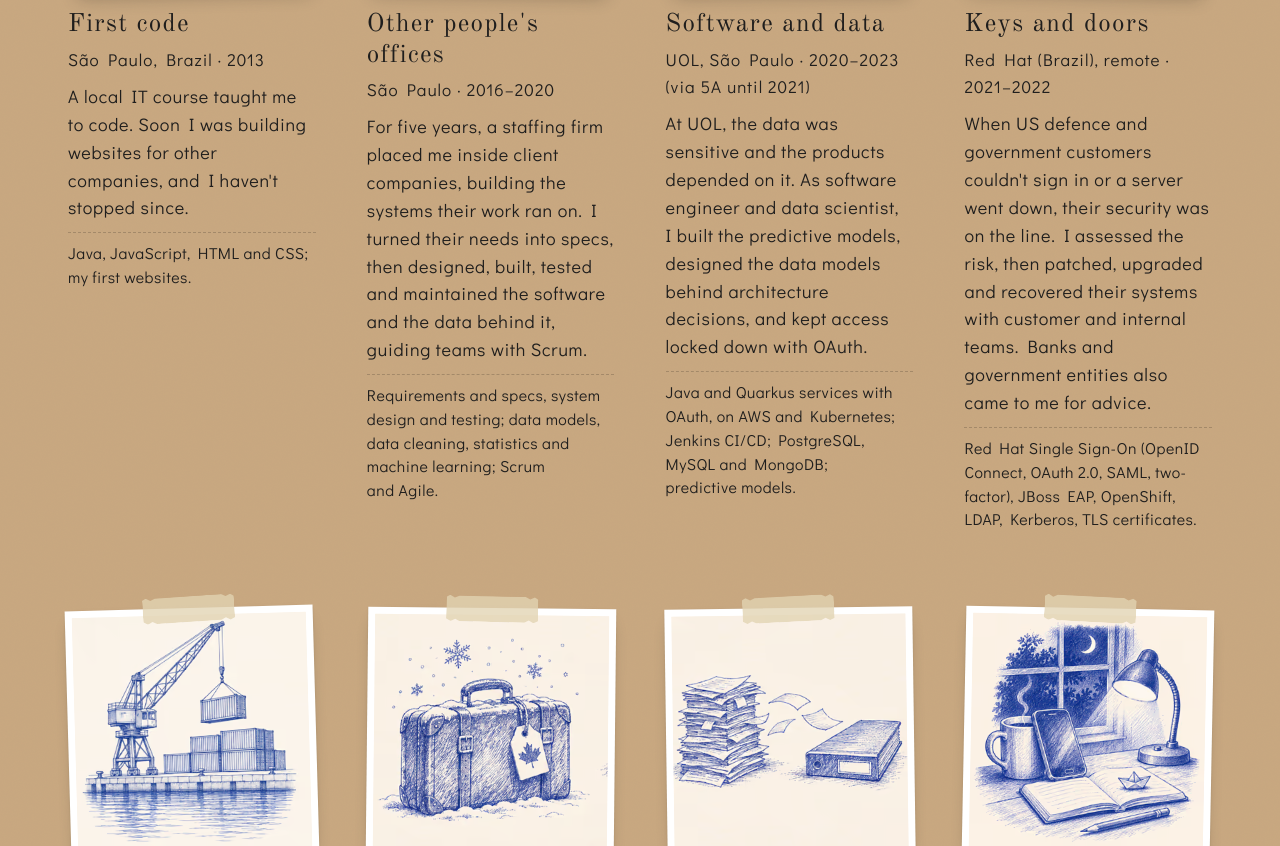
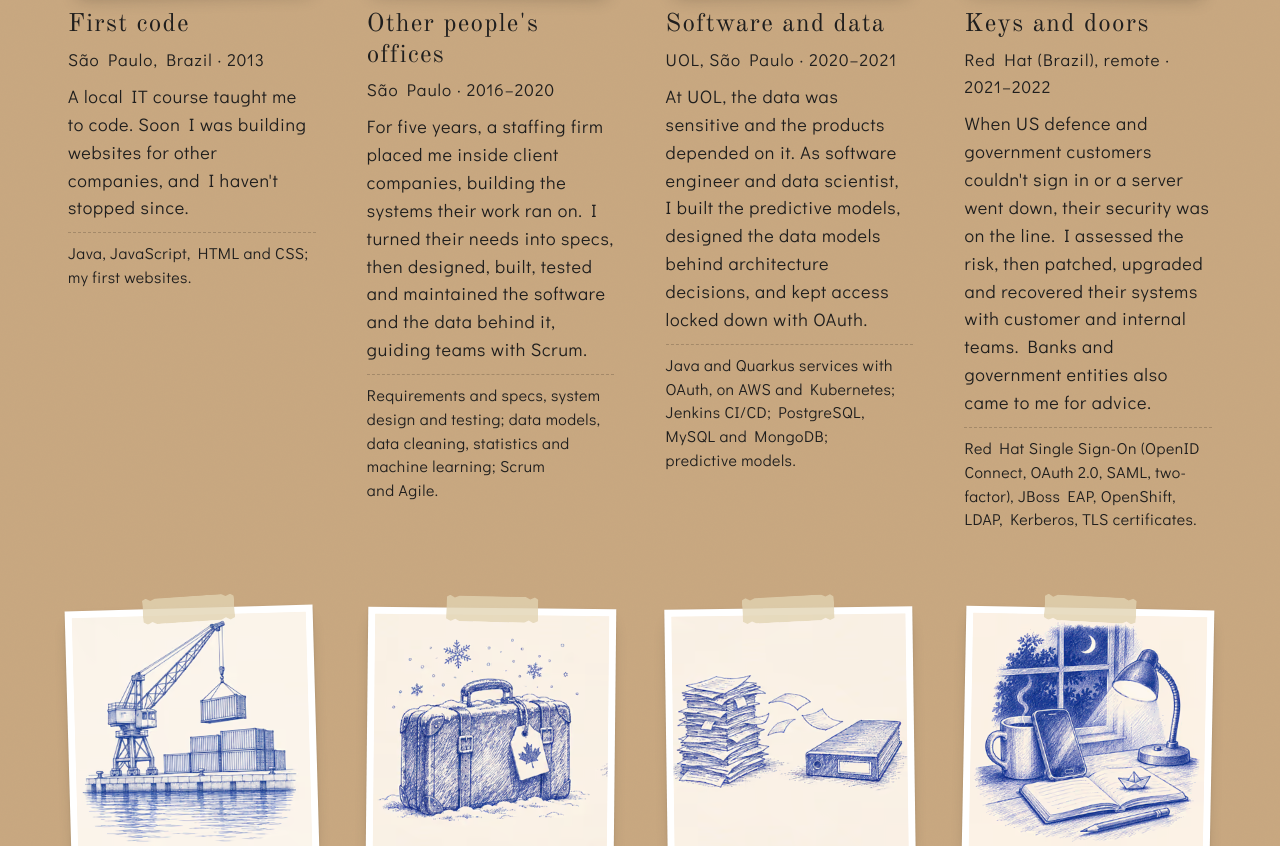
Before and after one commit to jhowilbur/jhowilbur.github.io, a plain HTML site: page index.html in a window 1280 px wide. Shown: the part 1439-2285 px from the top of the page. Drawn offline with Linux system fonts and the light colour scheme.

Commit message:
UOL dates as requested
Co-Authored-By: Claude Opus 5.5 <noreply@anthropic.com>

```diff
--- a/index.html
+++ b/index.html
@@ -201,7 +201,7 @@ main>section{content-visibility:auto;contain-intrinsic-size:auto 1100px}
         <li class="print"><figure><span class="pic" style="--r:0.9deg"><span class="tape" aria-hidden="true" style="--tr:2deg"></span><span class="pic-paper"><picture><source type="image/avif" srcset="img/ch2-city-320.avif 320w, img/ch2-city-532.avif 532w" sizes="(max-width:700px) 92vw, 300px"><img class="pic-img" src="img/ch2-city-532.webp" alt="Ink sketch of tall city towers with a commuter train crossing a viaduct." width="532" height="532" loading="lazy" decoding="async"></picture></span></span><figcaption><h3 class="pic-title">Other people&#x27;s offices</h3><span class="pic-meta">São Paulo · 2016–2020</span>
         <p class="pic-text">For five years, a staffing firm placed me inside client companies, building the systems their work ran on. I turned their needs into specs, then designed, built, tested and maintained the software and the data behind it, guiding teams with Scrum.</p>
         <p class="pic-tech">Requirements and specs, system design and testing; data models, data cleaning, statistics and machine learning; Scrum and Agile.</p></figcaption></figure></li>
-        <li class="print"><figure><span class="pic" style="--r:-0.5deg"><span class="tape" aria-hidden="true" style="--tr:-1deg"></span><span class="pic-paper"><picture><source type="image/avif" srcset="img/ch-uol-320.avif 320w, img/ch-uol-532.avif 532w" sizes="(max-width:700px) 92vw, 300px"><img class="pic-img" src="img/ch-uol-532.webp" alt="Ink sketch of an old monitor with a line chart, next to a folded newspaper and a coffee cup." width="532" height="532" loading="lazy" decoding="async"></picture></span></span><figcaption><h3 class="pic-title">Software and data</h3><span class="pic-meta">UOL, São Paulo · 2020–2023 (via 5A until 2021)</span>
+        <li class="print"><figure><span class="pic" style="--r:-0.5deg"><span class="tape" aria-hidden="true" style="--tr:-1deg"></span><span class="pic-paper"><picture><source type="image/avif" srcset="img/ch-uol-320.avif 320w, img/ch-uol-532.avif 532w" sizes="(max-width:700px) 92vw, 300px"><img class="pic-img" src="img/ch-uol-532.webp" alt="Ink sketch of an old monitor with a line chart, next to a folded newspaper and a coffee cup." width="532" height="532" loading="lazy" decoding="async"></picture></span></span><figcaption><h3 class="pic-title">Software and data</h3><span class="pic-meta">UOL, São Paulo · 2020–2021</span>
         <p class="pic-text">At UOL, the data was sensitive and the products depended on it. As software engineer and data scientist, I built the predictive models, designed the data models behind architecture decisions, and kept access locked down with OAuth.</p>
         <p class="pic-tech">Java and Quarkus services with OAuth, on AWS and Kubernetes; Jenkins CI/CD; PostgreSQL, MySQL and MongoDB; predictive models.</p></figcaption></figure></li>
         <li class="print"><figure><span class="pic" style="--r:1.4deg"><span class="tape" aria-hidden="true" style="--tr:3deg"></span><span class="pic-paper"><picture><source type="image/avif" srcset="img/ch3-key-320.avif 320w, img/ch3-key-532.avif 532w" sizes="(max-width:700px) 92vw, 300px"><img class="pic-img" src="img/ch3-key-532.webp" alt="Ink sketch of an old iron key resting against a padlock on a chain." width="532" height="532" loading="lazy" decoding="async"></picture></span></span><figcaption><h3 class="pic-title">Keys and doors</h3><span class="pic-meta">Red Hat (Brazil), remote · 2021–2022</span>
```
